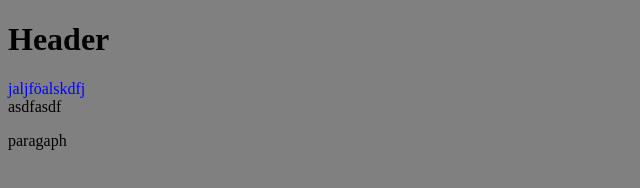
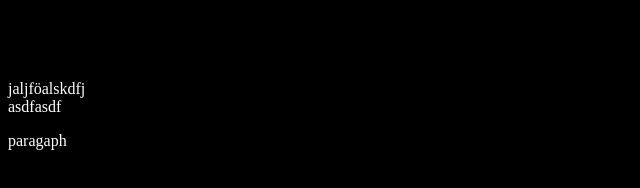
Before and after one commit to leospotter/leospotter.github.io, a plain HTML site: page index.html in a window 1280 px wide. Shown: the whole page, without its empty margins (0-640 px from the left). Drawn offline with Linux system fonts and the light colour scheme.

Commit message:
Test Leo 3

```diff
--- a/index.html
+++ b/index.html
@@ -9,8 +9,8 @@
 <body>
     <h1>Header</h1>
     <div id="test">jaljföalskdfj</div>
-    <div>asdfasdf</div>
-    <p>paragaph</p>
+    <div id="test">asdfasdf</div>
+    <p id="test">paragaph</p>
 
 
 </body>
--- a/style.css
+++ b/style.css
@@ -1,8 +1,8 @@
 body{
-    background-color: grey;
+    background-color: rgb(0, 0, 0);
 }
 
 
 #test{
-    color: blue;
+    color: rgb(255, 255, 255);
 }
```
